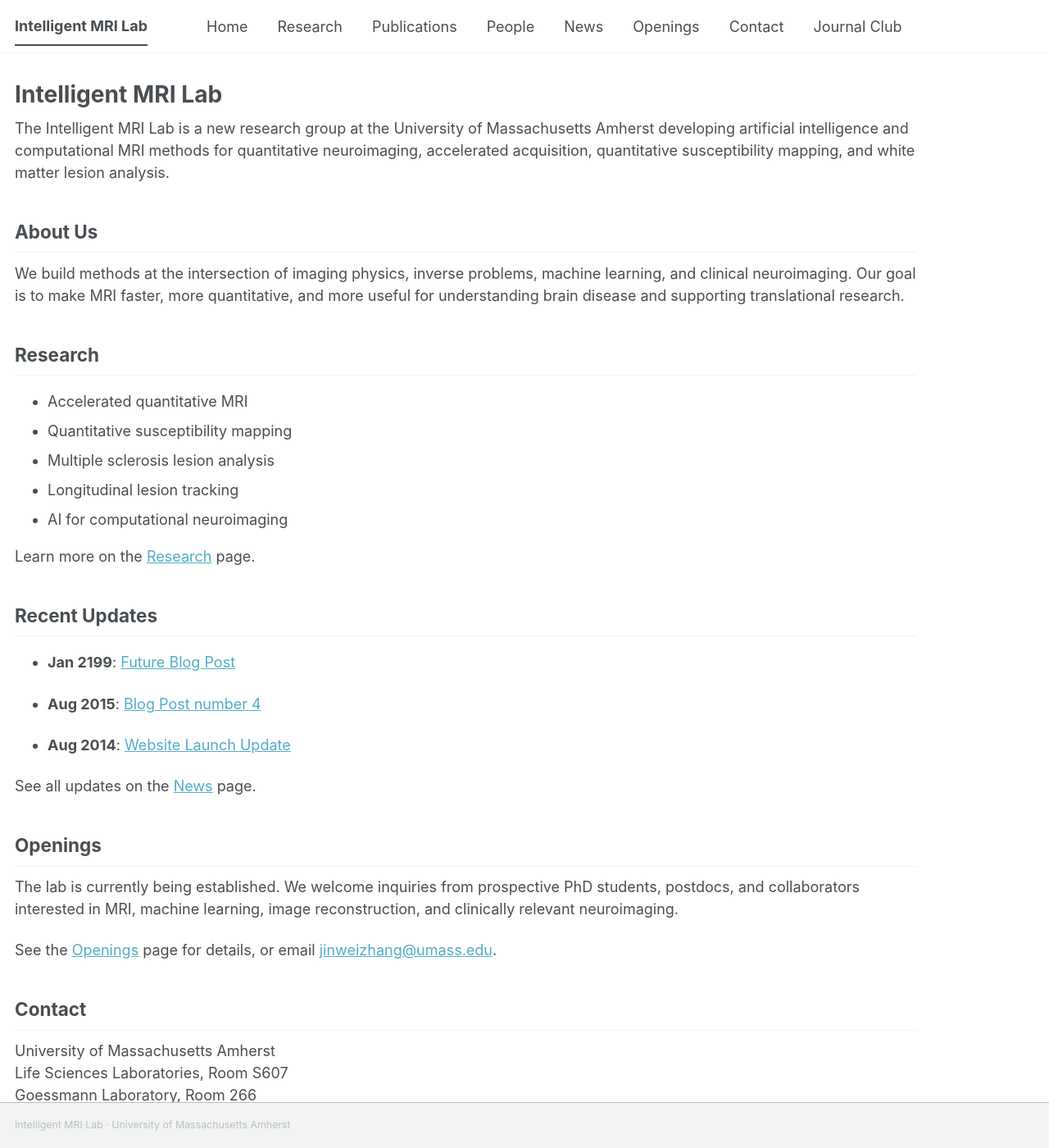
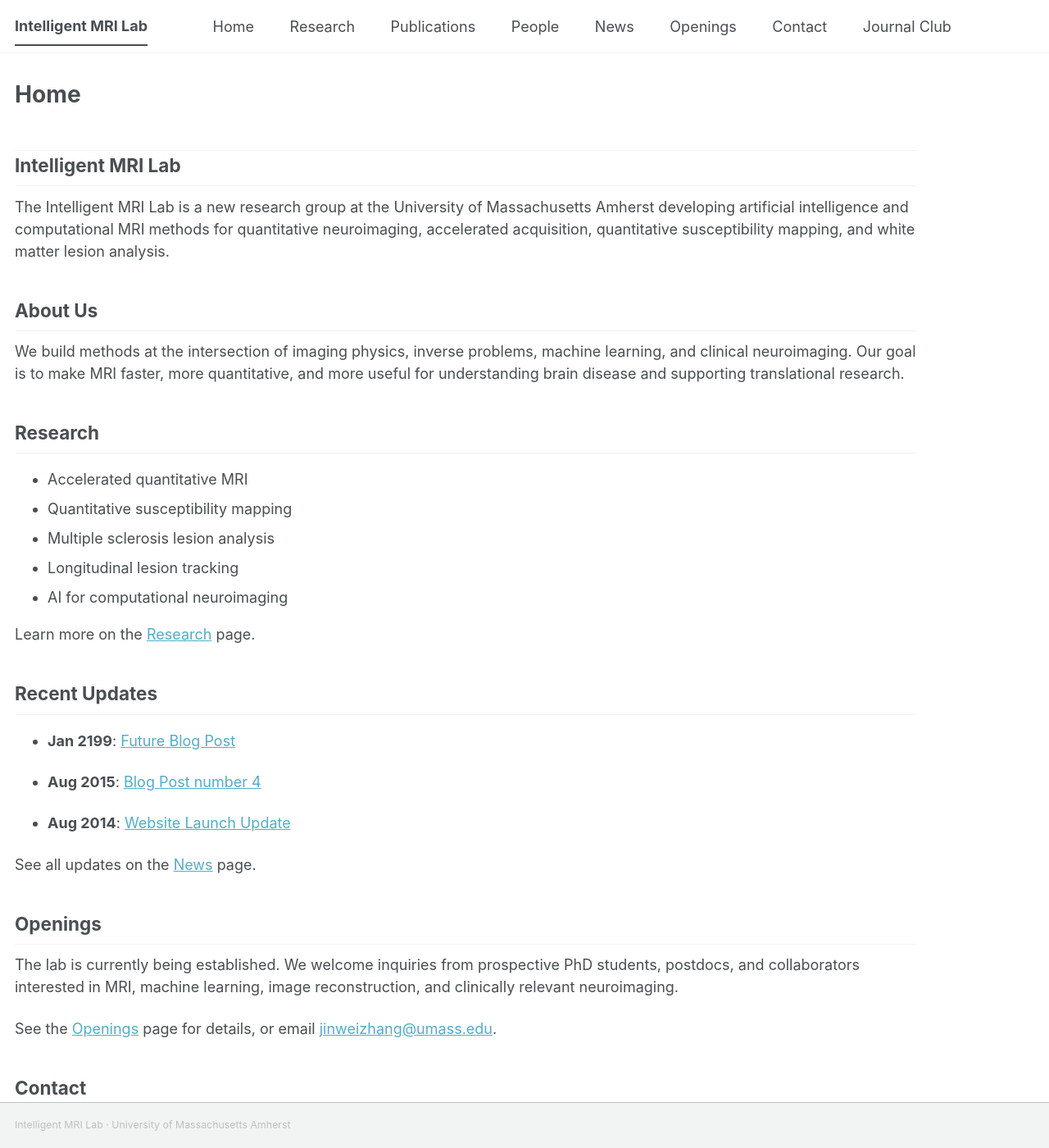
Before and after one commit to Jinwei1209/Jinwei1209.github.io, a Jekyll site: the page built from _pages/about.md, in a window 1280 px wide and 1400 px high. Shown: the whole window at 82% size. Built offline with Jekyll 4.4.1, drawn with Linux system fonts in a browser that asks for light colours; some web fonts are replaced; a script bundle is joined from its source files by our own code; library files that are not in the unit come from our copies.

Commit message:
Refine homepage styling and navigation

```diff
--- a/_includes/scripts.html
+++ b/_includes/scripts.html
@@ -1,3 +1,9 @@
+<script>
+  document.documentElement.removeAttribute("data-theme");
+  try {
+    localStorage.setItem("theme", "light");
+  } catch (e) {}
+</script>
 <script type="module" src="{{ base_path }}/assets/js/main.min.js"></script>
 
 {% include analytics.html %}
--- a/_pages/about.md
+++ b/_pages/about.md
@@ -1,13 +1,14 @@
 ---
 permalink: /
-title: "Intelligent MRI Lab"
+title: "Home"
 author_profile: true
 redirect_from:
   - /about/
   - /about.html
 ---
 
-{: .home-intro}
+## Intelligent MRI Lab
+
 The Intelligent MRI Lab is a new research group at the University of Massachusetts Amherst developing artificial intelligence and computational MRI methods for quantitative neuroimaging, accelerated acquisition, quantitative susceptibility mapping, and white matter lesion analysis.
 
 ## About Us
--- a/_sass/layout/_navigation.scss
+++ b/_sass/layout/_navigation.scss
@@ -179,7 +179,7 @@
 
   a {
     display: block;
-    margin: 0 1rem;
+    margin: 0 1.21rem;
     padding: 0.5rem 0;
     color: var(--global-masthead-link-color);
     text-decoration: none;
--- a/_sass/layout/_page.scss
+++ b/_sass/layout/_page.scss
@@ -51,15 +51,6 @@
 }
 
 .page__content {
-
-  .home-intro {
-    text-decoration: none !important;
-    text-decoration-line: none !important;
-    border: 0 !important;
-    box-shadow: none !important;
-    background-image: none !important;
-  }
-
   h2 {
     padding-bottom: 0.5em;
     border-bottom: 1px solid var(--global-border-color);
--- a/assets/js/_main.js
+++ b/assets/js/_main.js
@@ -2,49 +2,12 @@
    Various functions that we want to use within the template
    ========================================================================== */
 
-// Determine the expected state of the theme toggle, which can be "dark", "light", or
-// "system". Default is "system".
-let determineThemeSetting = () => {
-  let themeSetting = localStorage.getItem("theme");
-  return (themeSetting != "dark" && themeSetting != "light" && themeSetting != "system") ? "system" : themeSetting;
-};
+// Force the site to use light mode only.
+let determineComputedTheme = () => "light";
 
-// Determine the computed theme, which can be "dark" or "light". If the theme setting is
-// "system", the computed theme is determined based on the user's system preference.
-let determineComputedTheme = () => {
-  let themeSetting = determineThemeSetting();
-  if (themeSetting != "system") {
-    return themeSetting;
-  }
-  return (userPref && userPref("(prefers-color-scheme: dark)").matches) ? "dark" : "light";
-};
-
-// detect OS/browser preference
-const browserPref = window.matchMedia('(prefers-color-scheme: dark)').matches ? 'dark' : 'light';
-
-// Set the theme on page load or when explicitly called
-let setTheme = (theme) => {
-  const use_theme =
-    theme ||
-    localStorage.getItem("theme") ||
-    $("html").attr("data-theme") ||
-    browserPref;
-
-  if (use_theme === "dark") {
-    $("html").attr("data-theme", "dark");
-    $("#theme-icon").removeClass("fa-sun").addClass("fa-moon");
-  } else if (use_theme === "light") {
-    $("html").removeAttr("data-theme");
-    $("#theme-icon").removeClass("fa-moon").addClass("fa-sun");
-  }
-};
-
-// Toggle the theme manually
-var toggleTheme = () => {
-  const current_theme = $("html").attr("data-theme");
-  const new_theme = current_theme === "dark" ? "light" : "dark";
-  localStorage.setItem("theme", new_theme);
-  setTheme(new_theme);
+let setTheme = () => {
+  $("html").removeAttr("data-theme");
+  localStorage.setItem("theme", "light");
 };
 
 /* ==========================================================================
@@ -90,17 +53,7 @@ $(document).ready(function () {
   const scssLarge = 925;          // pixels, from /_sass/_themes.scss
   const scssMastheadHeight = 70;  // pixels, from the current theme (e.g., /_sass/theme/_default.scss)
 
-  // If the user hasn't chosen a theme, follow the OS preference
   setTheme();
-  window.matchMedia('(prefers-color-scheme: dark)')
-        .addEventListener("change", (e) => {
-          if (!localStorage.getItem("theme")) {
-            setTheme(e.matches ? "dark" : "light");
-          }
-        });
-
-  // Enable the theme toggle
-  $('#theme-toggle').on('click', toggleTheme);
 
   // Enable the sticky footer
   var bumpIt = function () {
```
